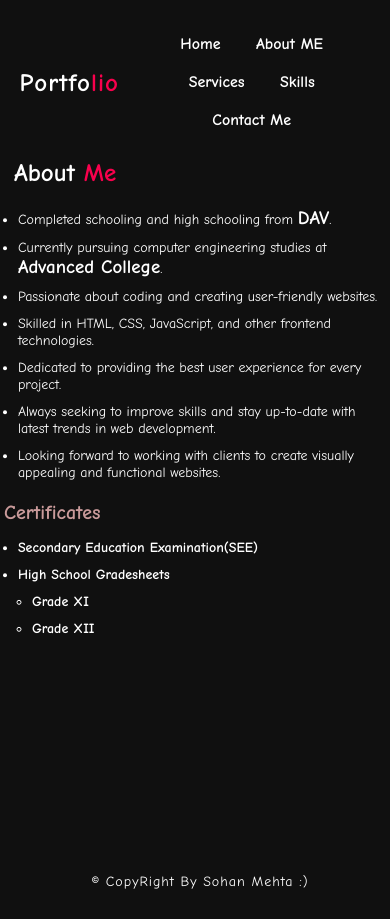
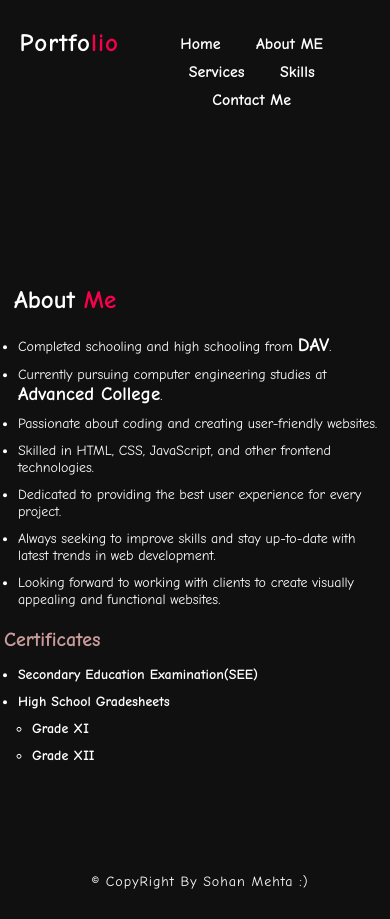
Before and after one commit to YoUrDaAD/First_Portfolio_Website, a plain HTML site: page AboutMe.html in a window 390 px wide. Drawn offline with Linux system fonts and the light colour scheme.

Commit message:
Update pfstyle.css

```diff
--- a/pfstyle.css
+++ b/pfstyle.css
@@ -196,15 +196,18 @@ footer {
     padding-right: 5%;
     text-align: center;
 
+
 }
 
   .logo {
       font-size: 25px;
+      padding-bottom: 50px;
 
   }
 
   nav ul li {
       padding: 10px 15px;
+      padding-bottom: 0px;
   }
 
   h1 {
@@ -226,10 +229,13 @@ footer {
     font-size: 25px;
     padding-left: 10px;
     text-align: left;
+
+
+
   }
 
   .content3 {
-      top: 35%;
+      top: 50%;
       left: 1%;
       font-size: 1px;
   }
@@ -274,6 +280,7 @@ footer {
 
   .ggwp {
       font-size: 14px;
+      margin-top: 0px;
   }
   .certificate{
     background-attachment: fixed;
```
